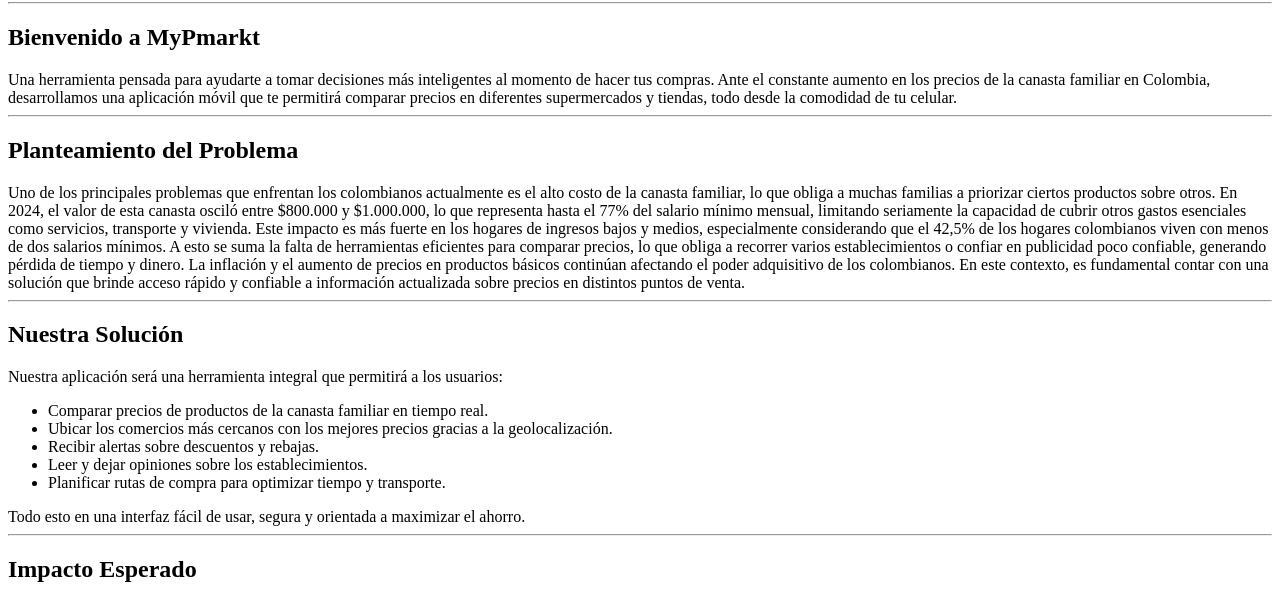
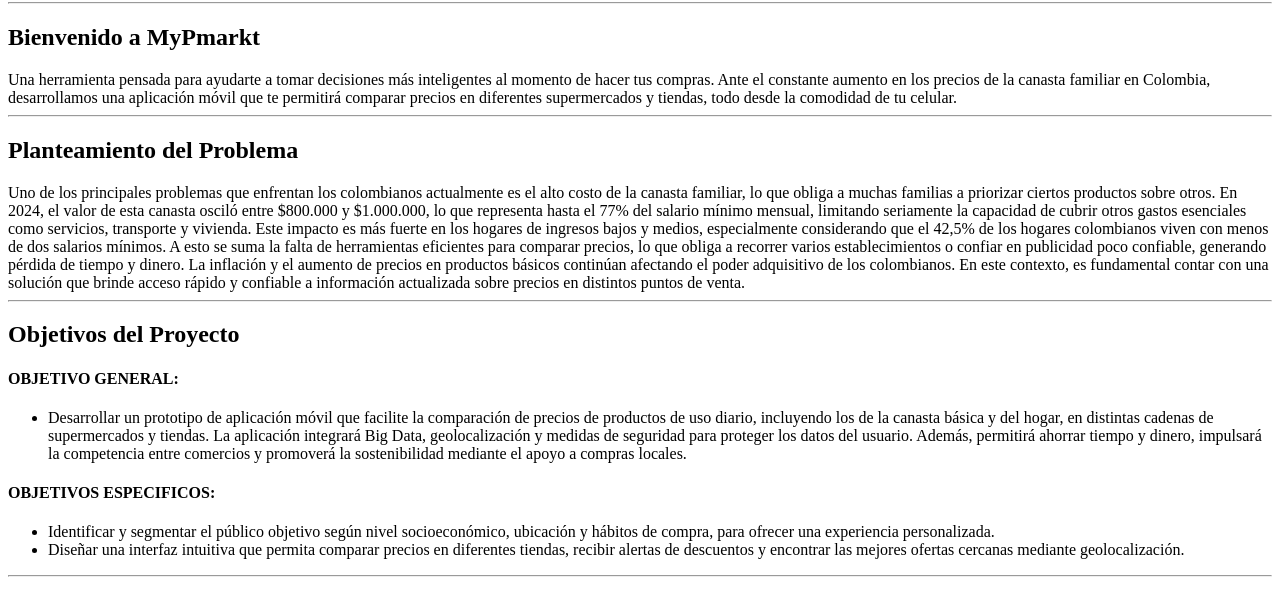
Before and after one commit to Juan-avila1507/MyPmarkt, a plain HTML site: page index.html in a window 1280 px wide. Shown: the part 78-672 px from the top of the page. Drawn offline with Linux system fonts and the light colour scheme.

Commit message:
4; Mas info

```diff
--- a/index.html
+++ b/index.html
@@ -19,6 +19,21 @@
 
         La inflación y el aumento de precios en productos básicos continúan afectando el poder adquisitivo de los colombianos. En este contexto, es fundamental contar con una solución que brinde acceso rápido y confiable a información actualizada sobre precios en distintos puntos de venta.</div>
     <hr>
+    <h2>Objetivos del Proyecto</h2>
+    <h4>OBJETIVO GENERAL:</h4>
+    <ul>
+    <li> <div>Desarrollar un prototipo de aplicación móvil que facilite la comparación de precios de productos de uso diario, incluyendo los de la canasta básica y del hogar, en distintas cadenas de supermercados y tiendas. La aplicación integrará Big Data, geolocalización y medidas de seguridad para proteger los datos del usuario. Además, permitirá ahorrar tiempo y dinero, impulsará la competencia entre comercios y promoverá la sostenibilidad mediante el apoyo a compras locales.</div>
+    </li> </ul>
+    <h4>OBJETIVOS ESPECIFICOS:</h4>
+    <ul>
+    <li> <div>Identificar y segmentar el público objetivo según nivel socioeconómico, ubicación y hábitos de compra, para ofrecer una experiencia personalizada.</div>
+    </li>
+    <li> <div>Diseñar una interfaz intuitiva que permita comparar precios en diferentes tiendas, recibir alertas de descuentos y encontrar las mejores ofertas cercanas mediante geolocalización.
+
+    </div>
+    </li></ul>
+
+    <hr>
     <h2>Nuestra Solución</h2>
     <div>Nuestra aplicación será una herramienta integral que permitirá a los usuarios:
         <ul>
@@ -37,7 +52,7 @@
     <h2>Sobre el proyecto</h2>
     <div>Este proyecto está siendo desarrollado por estudiantes de Ingeniería de Sistemas con enfoque en soluciones tecnológicas para problemas sociales reales. Nuestra visión es crear una app que marque una diferencia tangible en la vida de los colombianos.</div>
     <hr>
-    <hr>
+
     <h1>¡CONTACTANOS!</h1>
     <a href="https://github.com/">GITHUB: https://github.com/Juan-avila1507/MyPmarkt </a>
     <hr>
```
